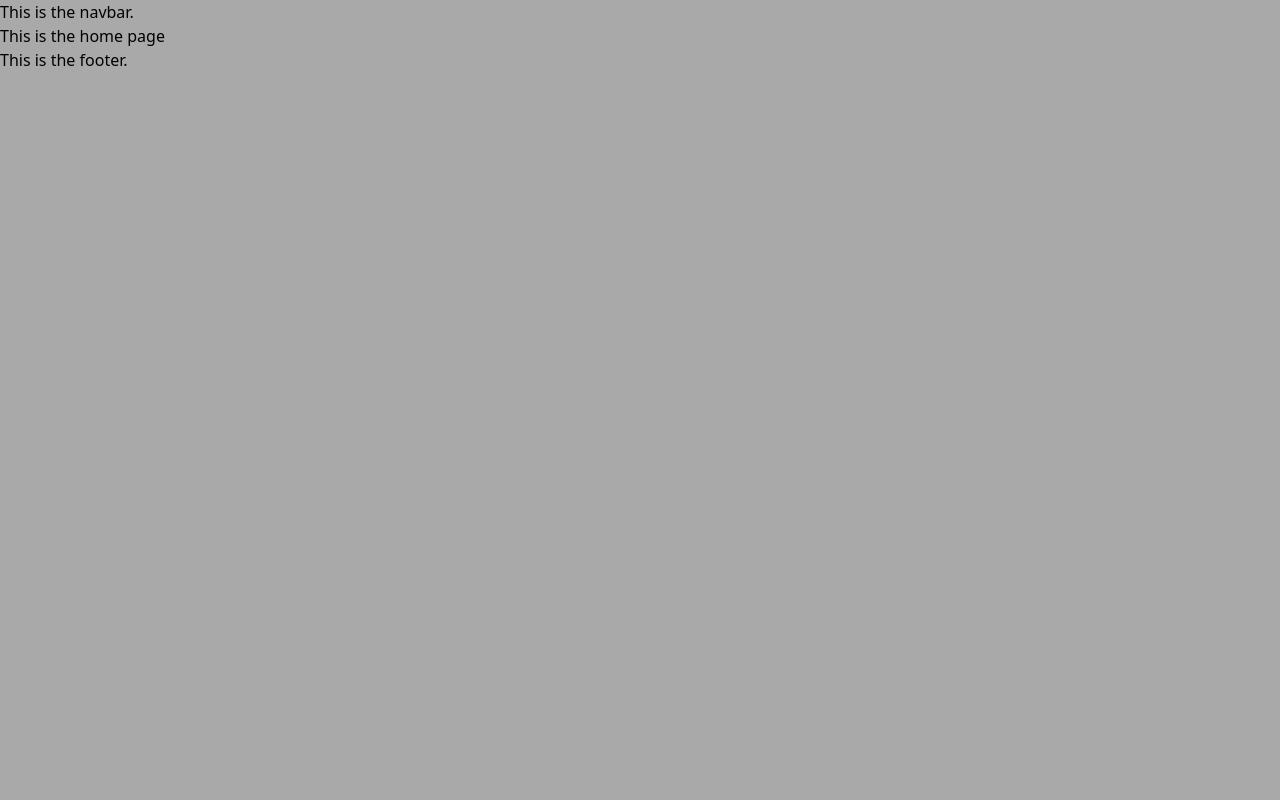
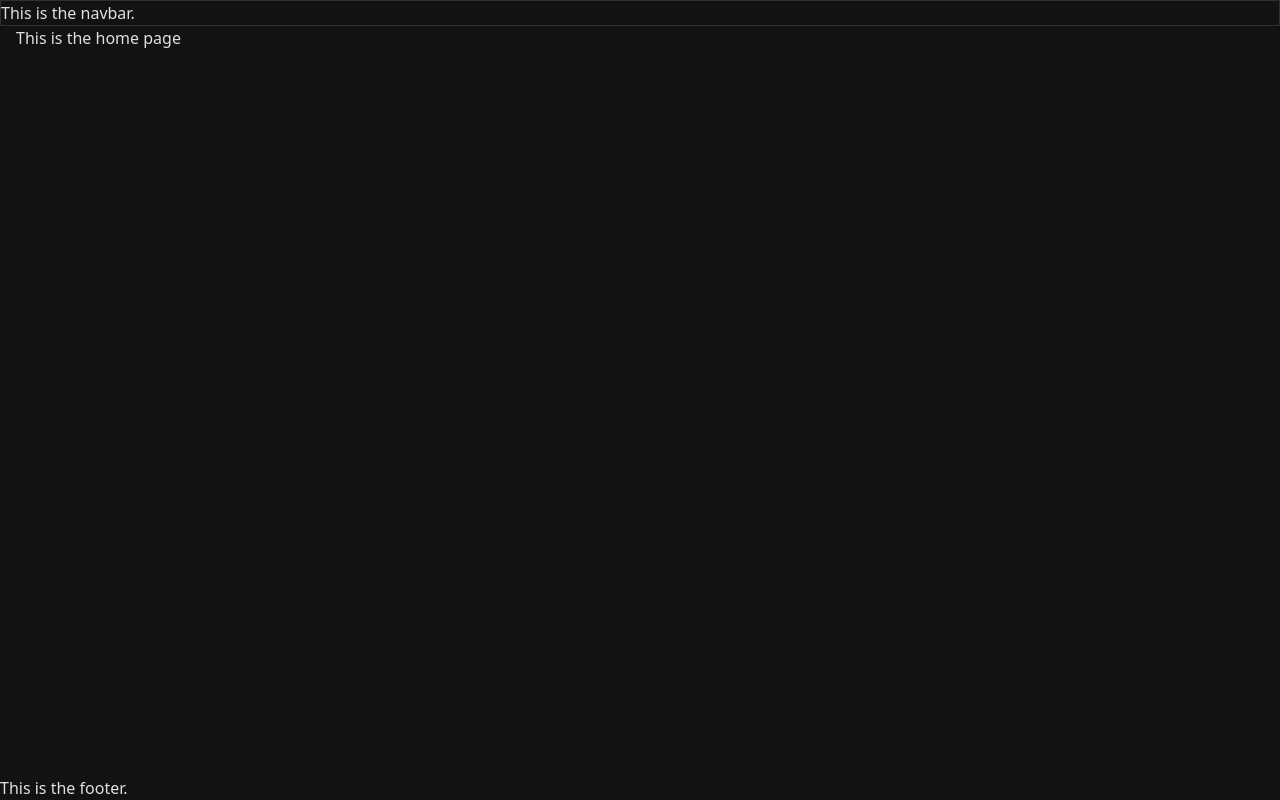
Before and after one commit to ealvara6/blog-post, a React (Vite) app in the folder frontend/: page / in a window 1280 px wide. Built offline with nearby package versions, Linux system fonts and the light colour scheme.

Commit message:
Add routing, theme colors and basic components

```diff
--- a/frontend/src/App.tsx
+++ /dev/null
@@ -1,18 +0,0 @@
-import { BrowserRouter as Router, Routes, Route } from 'react-router-dom'
-import Home from './pages/Home'
-import Navbar from './components/Navbar'
-import Footer from './components/Footer'
-
-const App = () => {
-  return (
-    <Router>
-      <Navbar />
-      <Routes>
-        <Route path="/" element={<Home />} />
-      </Routes>
-      <Footer />
-    </Router>
-  )
-}
-
-export default App
--- a/frontend/src/components/Navbar.tsx
+++ b/frontend/src/components/Navbar.tsx
@@ -1,5 +1,9 @@
 const Navbar = () => {
-  return <nav>This is the navbar.</nav>
+  return (
+    <nav className="border-border-dark border border-solid">
+      This is the navbar.
+    </nav>
+  )
 }
 
 export default Navbar
--- /dev/null
+++ b/frontend/src/layouts/MainLayout.tsx
@@ -0,0 +1,17 @@
+import { Outlet } from 'react-router-dom'
+import Navbar from '../components/Navbar'
+import Footer from '../components/Footer'
+
+const MainLayout = () => {
+  return (
+    <div className="flex min-h-screen flex-col">
+      <Navbar />
+      <main className="container mx-auto flex-1 px-4">
+        <Outlet />
+      </main>
+      <Footer />
+    </div>
+  )
+}
+
+export default MainLayout
--- a/frontend/src/main.tsx
+++ b/frontend/src/main.tsx
@@ -1,10 +1,10 @@
 import { StrictMode } from 'react'
 import { createRoot } from 'react-dom/client'
-import App from './App.tsx'
 import './styles/global.css'
+import AppRoutes from './routes/AppRoutes.tsx'
 
 createRoot(document.getElementById('root')!).render(
   <StrictMode>
-    <App />
+    <AppRoutes />
   </StrictMode>,
 )
--- /dev/null
+++ b/frontend/src/routes/AppRoutes.tsx
@@ -0,0 +1,19 @@
+import { BrowserRouter as Router, Routes, Route } from 'react-router-dom'
+import MainLayout from '../layouts/MainLayout'
+import Home from '../pages/Home'
+
+const AppRoutes = () => {
+  return (
+    <div className="dark bg-background-light dark:bg-background-dark text-text-light dark:text-text-dark">
+      <Router>
+        <Routes>
+          <Route element={<MainLayout />}>
+            <Route path="/" element={<Home />}></Route>
+          </Route>
+        </Routes>
+      </Router>
+    </div>
+  )
+}
+
+export default AppRoutes
--- a/frontend/src/styles/global.css
+++ b/frontend/src/styles/global.css
@@ -1,5 +1,22 @@
 @import 'tailwindcss';
 
-body {
-  background-color: darkgrey;
+@custom-variant dark (&:where(.dark, .dark *));
+
+@theme {
+  --color-primary-light: #0056b3;
+  --color-primary-dark: #3d8bff;
+
+  --color-secondary-light: #f57c00;
+  --color-secondary-dark: #ffa726;
+
+  --color-background-light: #f9fafc;
+  --color-background-dark: #121212;
+
+  --color-text-light: #333333;
+  --color-text-dark: #e0e0e0;
+
+  --color-border-light: #e0e4e8;
+  --color-border-dark: #303030;
+
+  --color-accent: #50e3c2;
 }
```
